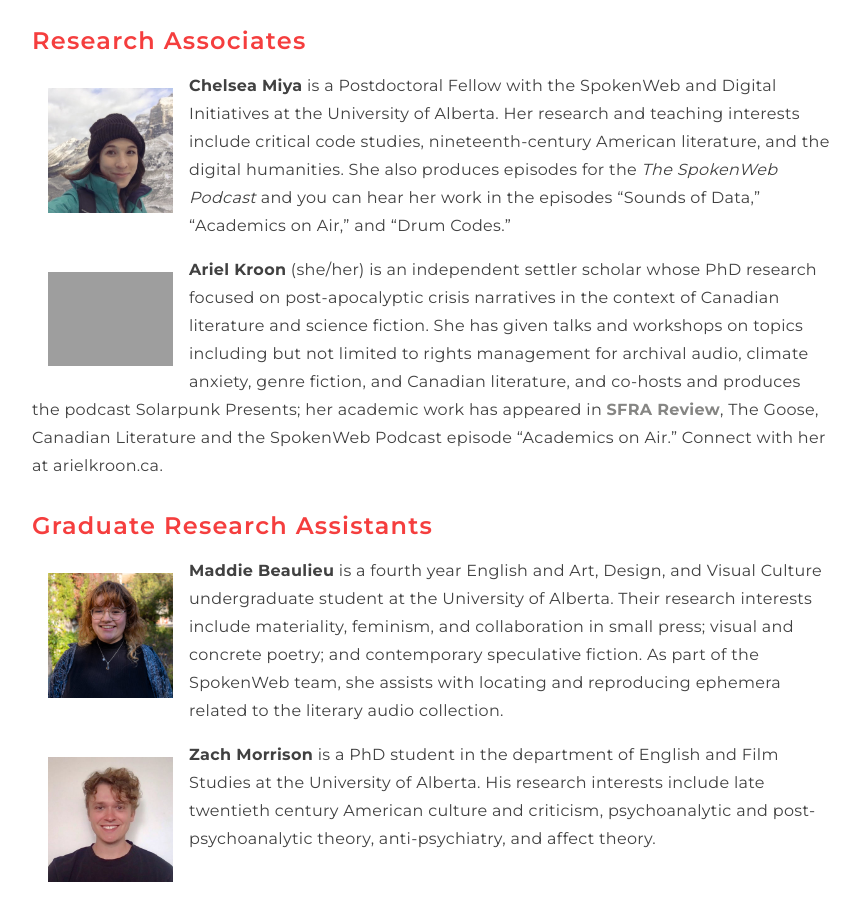
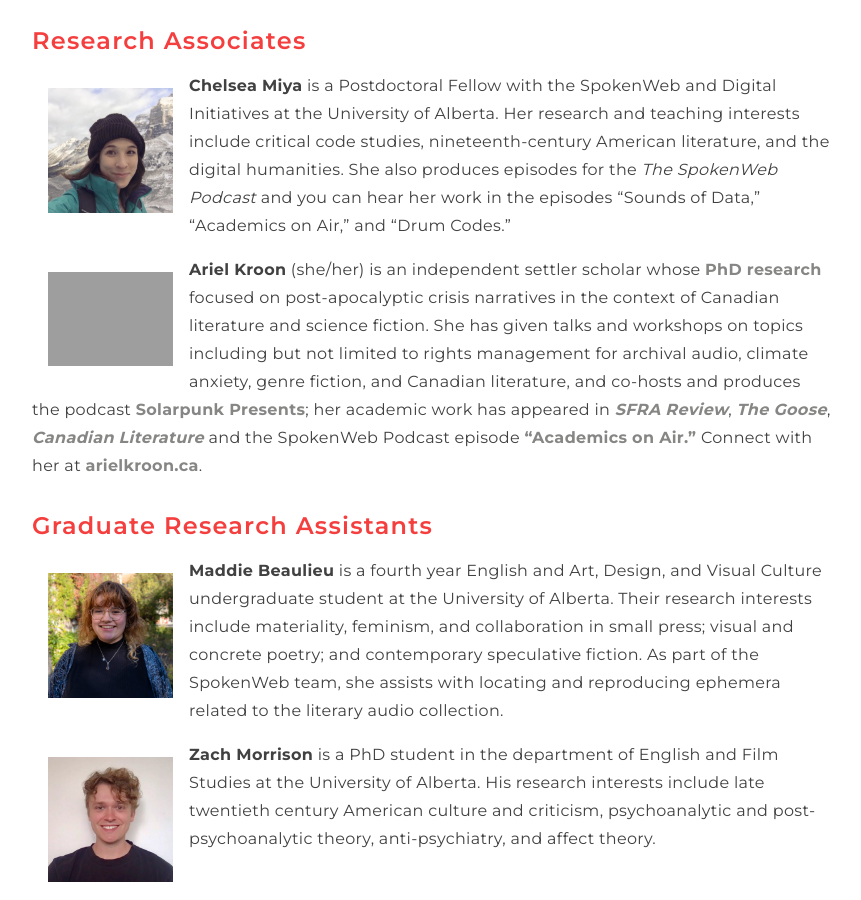
Before and after one commit to SpokenWebAlberta/sandbox, a Jekyll site: the page built from pages/team.md, in a window 1280 px wide and 900 px high, scrolled down 834 px. Shown: the whole window, without its empty margins (208-1069 px from the left). Built offline with Jekyll 4.4.1, drawn with Linux system fonts in a browser that asks for light colours; part of the change alters nothing that is shown.

```diff
--- a/pages/team.md
+++ b/pages/team.md
@@ -35,7 +35,7 @@ permalink: '/team/'
 
 <div class = "figure bio">
   <img src="{{ '/img/bio/Ariel Kroon headshot 1.jpg' | absolute_url }}" />
-</div> **Ariel Kroon** (she/her) is an independent settler scholar whose PhD research focused on post-apocalyptic crisis narratives in the context of Canadian literature and science fiction. She has given talks and workshops on topics including but not limited to rights management for archival audio, climate anxiety, genre fiction, and Canadian literature, and co-hosts and produces the podcast Solarpunk Presents; her academic work has appeared in <a href="https://sfrareview.org/2021/04/23/living-beyond-the-end-times-an-argument-for-queer-utopianism/" target="_blank">SFRA Review</a>, The Goose, Canadian Literature and the SpokenWeb Podcast episode “Academics on Air.” Connect with her at arielkroon.ca.
+</div> **Ariel Kroon** (she/her) is an independent settler scholar whose <a href="https://era.library.ualberta.ca/items/78fc5424-52ab-45aa-adb0-5a15509fd68f" target="_blank">PhD research</a> focused on post-apocalyptic crisis narratives in the context of Canadian literature and science fiction. She has given talks and workshops on topics including but not limited to rights management for archival audio, climate anxiety, genre fiction, and Canadian literature, and co-hosts and produces the podcast <a href="https://solarpunkpresents.com/" target="_blank">Solarpunk Presents</a>; her academic work has appeared in <a href="https://sfrareview.org/2021/04/23/living-beyond-the-end-times-an-argument-for-queer-utopianism/" target="_blank">*SFRA Review*</a>, <a href="https://scholars.wlu.ca/thegoose/vol18/iss1/2/" target="_blank">*The Goose*</a>, <a href="https://ojs.library.ubc.ca/index.php/canlit/article/view/187498" target="_blank">*Canadian Literature*</a> and the SpokenWeb Podcast episode <a href="https://spokenweb.ca/podcast/episodes/academics-on-air/" target="_blank">“Academics on Air.”</a> Connect with her at <a href="https://arielkroon.ca/" target="_blank">arielkroon.ca</a>.
 
 ### Graduate Research Assistants
 
```
